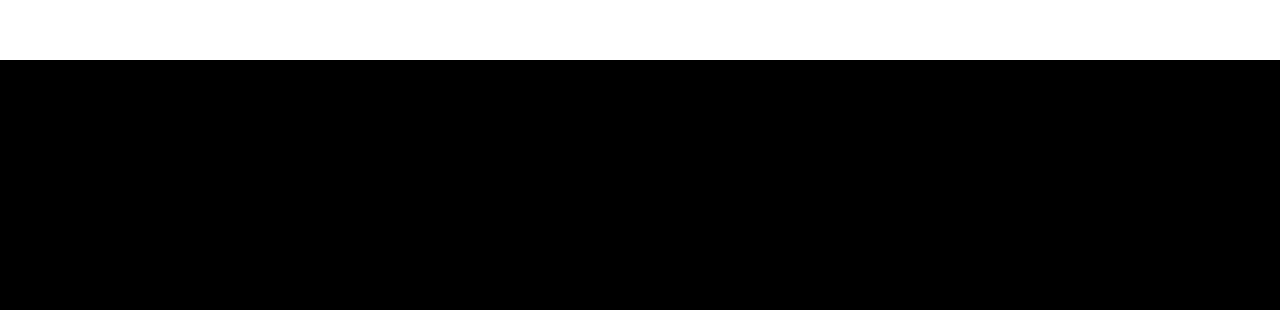
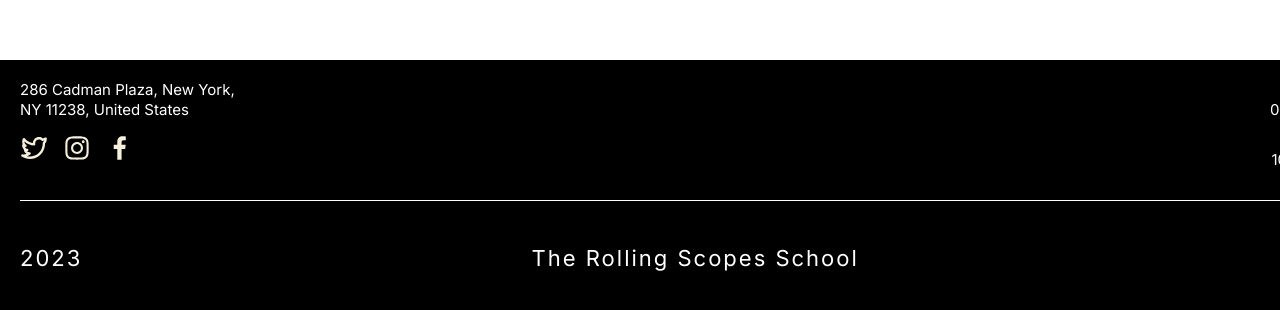
Before and after one commit to twinhard/rsschool-cv, a plain HTML site: page Library/index.html in a window 1280 px wide. Shown: the part 4818-5128 px from the top of the page. Drawn offline with Linux system fonts and the light colour scheme; a web font is replaced by a local one.

Commit message:
feat: added footer

```diff
--- a/Library/index.html
+++ b/Library/index.html
@@ -41,7 +41,38 @@
             <section class="contacts"></section>
             <section class="cards"></section>
         </main>
-        <footer class="footer_container"></footer>
+        <footer class="footer_container">
+            <div class="frame_6">
+                <div class="frame_5">
+                    <div>
+                        <a href="https://www.google.com/maps/d/viewer?mid=1IiQ_TjXiV3-jt2PcUa0o9hFqZLA&hl=ru&ll=40.705628000000004%2C-74.04785199999999&z=17" target="_blank">
+                            <p class="text adress">286 Cadman Plaza, New York, <br> NY 11238, United States</p>
+                        </a>
+                    </div>
+                    <div>
+                        <p class="text date">Mon - Fri <br> 08:00 am - 07:00 pm</p>
+                    </div>
+                </div>
+                <div class="frame_4">
+                    <div class="footer_icons">
+                        <a href="https://twitter.com" target="_blank"><img src="./images/icons/u_twitter-alt.svg" alt="twitter icon" width="28px" height="28px"></a>
+                        <a href="https://www.instagram.com/" target="_blank"><img src="./images/icons/u_instagram.svg" alt="instagram icon" width="28px" height="28px"></a>
+                        <a href="https://www.facebook.com/" target="_blank"><img src="./images/icons/u_facebook-f.svg" alt="facebook icon" width="28px" height="28px"></a>
+                    </div>
+                    <div><p class="text sat">Sat - Sun <br> 10:00 am - 06:00 pm</p></div>
+                </div>
+            </div>
+            <div class="footer_line"></div>
+            <div class="footer_rss">
+                <p class="rss">2023</p>
+                <a href="https://rs.school/js-stage0/" target="_blank">
+                    <p class="rss">The Rolling Scopes School</p>
+                </a>
+                <a href="https://github.com/twinhard" target="_blank">
+                    <p class="rss">Twinhard</p>
+                </a>
+            </div>
+        </footer>
     </div>
 
 </body>
--- a/Library/style.css
+++ b/Library/style.css
@@ -5,6 +5,10 @@
     border: 0;
     font: inherit;
     font-size: 100%;
+}
+
+a {
+    text-decoration: none;
 }
 
 
@@ -129,7 +133,84 @@ body {
 }
 
 .footer_container {
+    display: flex;
+    flex-direction: column;
     width: 100%;
     height: 250px;
+    padding: 20px 20px 40px 20px;
     background-color: black;
 }
+
+.frame_6 {
+    display: flex;
+    flex-direction: column;
+    justify-content: space-between;
+    width: 100%;
+    height: 90px;
+}
+
+.frame_4 {
+    display: flex;
+    align-items: center;
+    justify-content: space-between;
+    width: 100%;
+    height: 40px;
+}
+
+.footer_icons {
+    display: inherit;
+    gap: 15px;
+}
+
+
+.frame_5 {
+    display: flex;
+    justify-content: space-between;
+    width: 100%;
+    height: 40px;
+}
+
+.text {
+    font-family: Inter, sans-serif;
+    font-size: 15px;
+    line-height: 20px;
+    color: white;
+}
+
+.text.date {
+    text-align: right;
+}
+
+.frame_4 {
+    width: 100%;
+    height: 40px;
+}
+
+
+.text.sat {
+    text-align: right;
+}
+
+.footer_line {
+    width: 100%;
+    height: 1px;
+    margin-top: 30px;
+    margin-bottom: 46px;
+    background: white;
+}
+
+.footer_rss {
+    display: flex;
+    align-items: center;
+    justify-content: space-between;
+    width: 100%;
+    height: 22px;
+}
+
+
+.rss {
+    font-family: Inter, sans-serif;
+    font-size: 22px;
+    letter-spacing: 2px;
+    color: white;
+}
```
Also changed, not shown: Library/images/icons/u_facebook-f.svg (added), Library/images/icons/u_instagram.svg (added), Library/images/icons/u_twitter-alt.svg (added).
